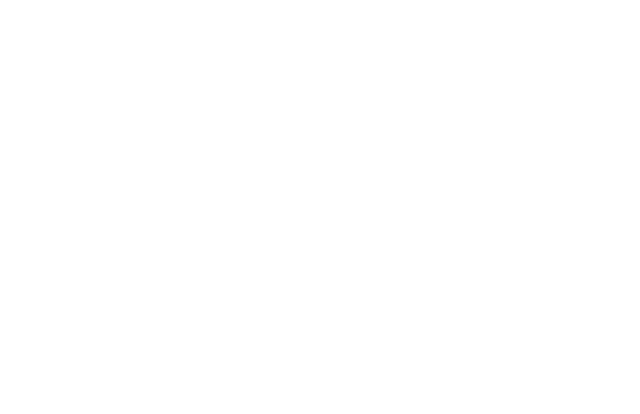
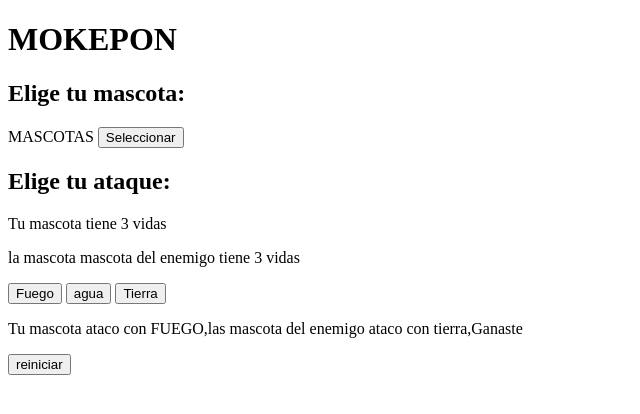
Before and after one commit to Eider-Polar/ProgramacionBasica3, a plain HTML site: page MOKEPON/mokepon.html in a window 1280 px wide. Shown: the whole page, without its empty margins (0-640 px from the left). Drawn offline with Linux system fonts and the light colour scheme.

Commit message:
comense el mokepon

```diff
--- a/MOKEPON/mokepon.html
+++ b/MOKEPON/mokepon.html
@@ -7,6 +7,36 @@
     <title>Mokepon</title>
 </head>
 <body>
+    <h1> MOKEPON </h1>
+    <section id="Seleccionar-mascota" >
+        <h2>Elige tu mascota:</h2>
+        MASCOTAS
+        <button>Seleccionar </button>
+    </section>
+
+
+    <section id="Seleccionar-ataque">
+        <h2>Elige tu ataque:</h2>
+
+        <p>Tu mascota tiene <span>3</span> vidas</p>
+        <p>la mascota mascota del enemigo tiene <span>3</span> vidas</p>
+        <p>
+            <button>Fuego</button>
+            <button>agua </button>
+            <button>Tierra </button>
+        </p>
+    </section>
+    <section id="mensajes">
+        <p>
+         Tu mascota ataco con FUEGO,las mascota del enemigo ataco con tierra,Ganaste
+        </p>
+    </section>
+    <section id="Reiniciar">
+        <button>reiniciar</button>
+
+    </section>
+
+
 
 </body>
 </html>
```
